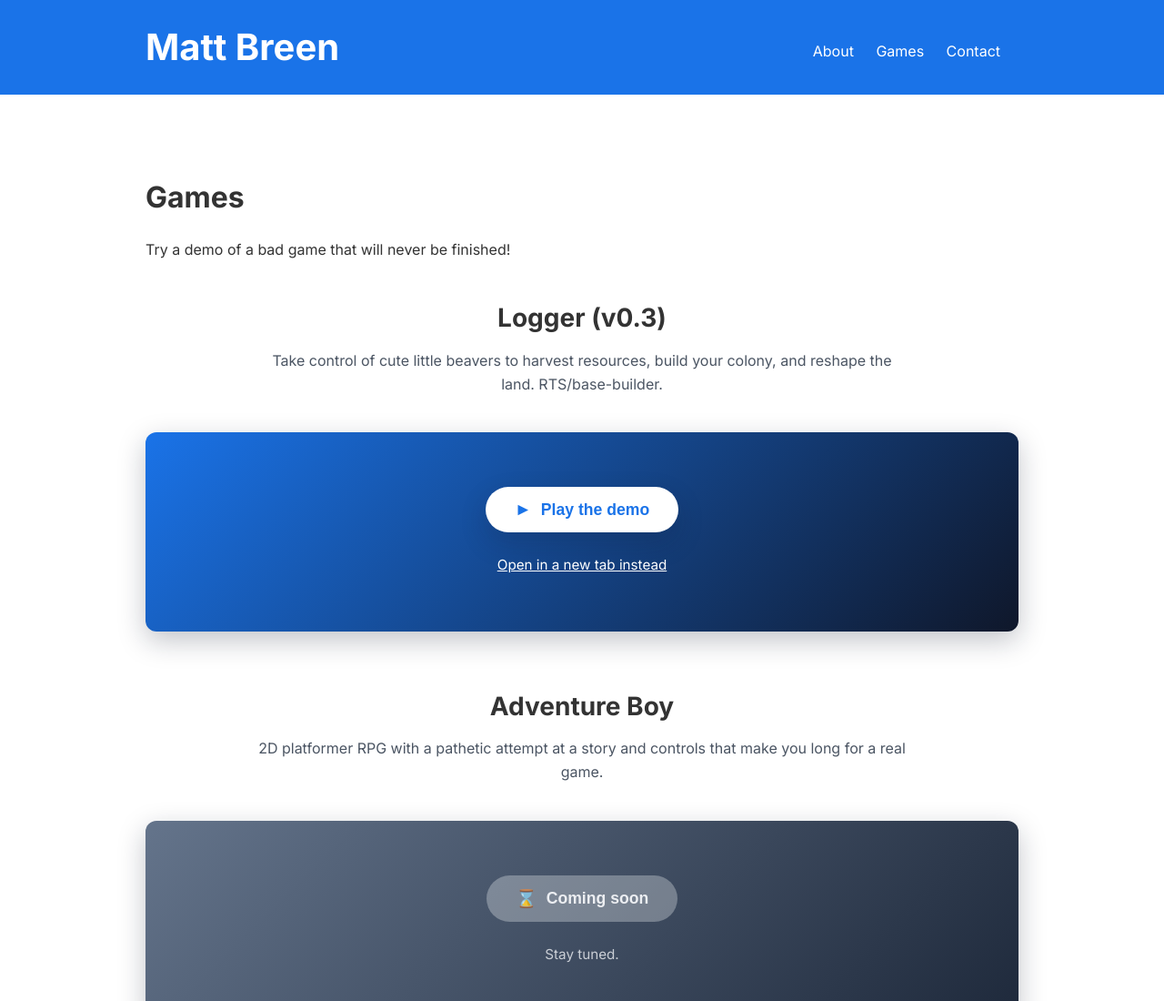
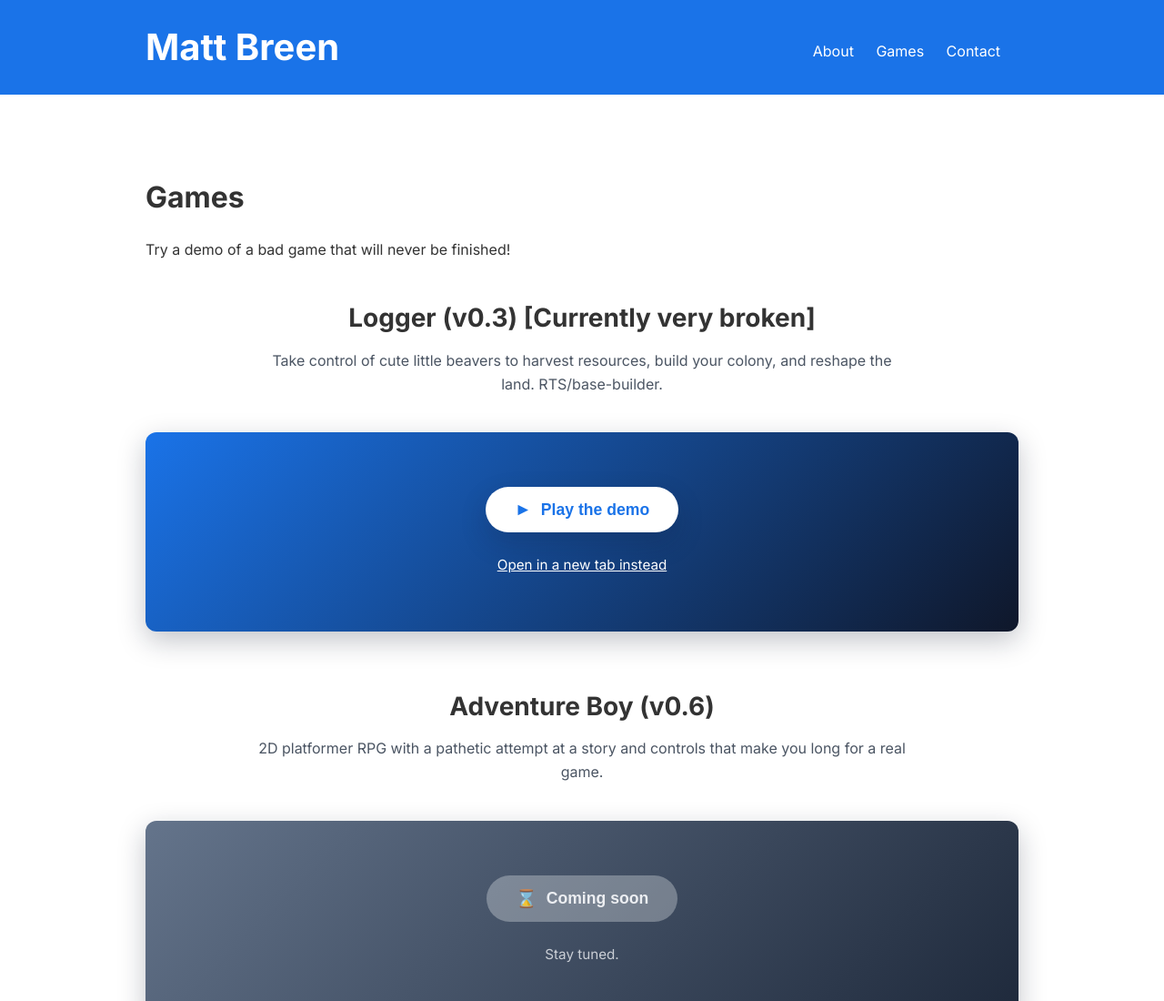
Before and after one commit to mattbreen/mattbreen-net, a plain HTML site: page games.html in a window 1280 px wide. Shown: the top 1100 px of the page at 91% size. Drawn offline with Linux system fonts and the light colour scheme.

Commit message:
Update games.html

```diff
--- a/games.html
+++ b/games.html
@@ -29,7 +29,7 @@
 
                 <article class="game-section">
                     <div class="game-section-header">
-                        <h3 class="game-section-title">Logger (v0.3)</h3>
+                        <h3 class="game-section-title">Logger (v0.3) [Currently very broken]</h3>
                         <p class="game-section-description">Take control of cute little beavers to harvest resources, build your colony, and reshape the land. RTS/base-builder.</p>
                     </div>
                     <div class="game-embed">
@@ -52,7 +52,7 @@
 
                 <article class="game-section">
                     <div class="game-section-header">
-                        <h3 class="game-section-title">Adventure Boy</h3>
+                        <h3 class="game-section-title">Adventure Boy (v0.6)</h3>
                         <p class="game-section-description">2D platformer RPG with a pathetic attempt at a story and controls that make you long for a real game.</p>
                     </div>
                     <div class="game-embed">
```
